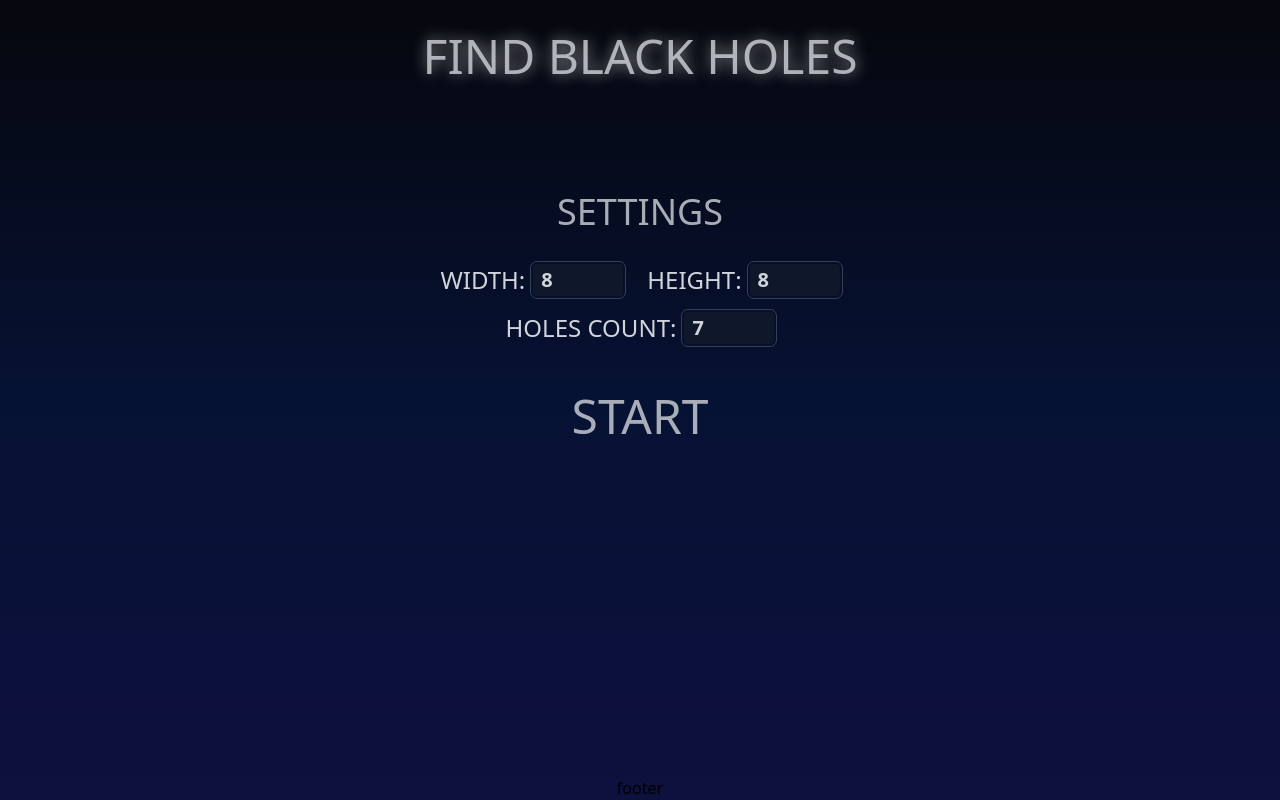
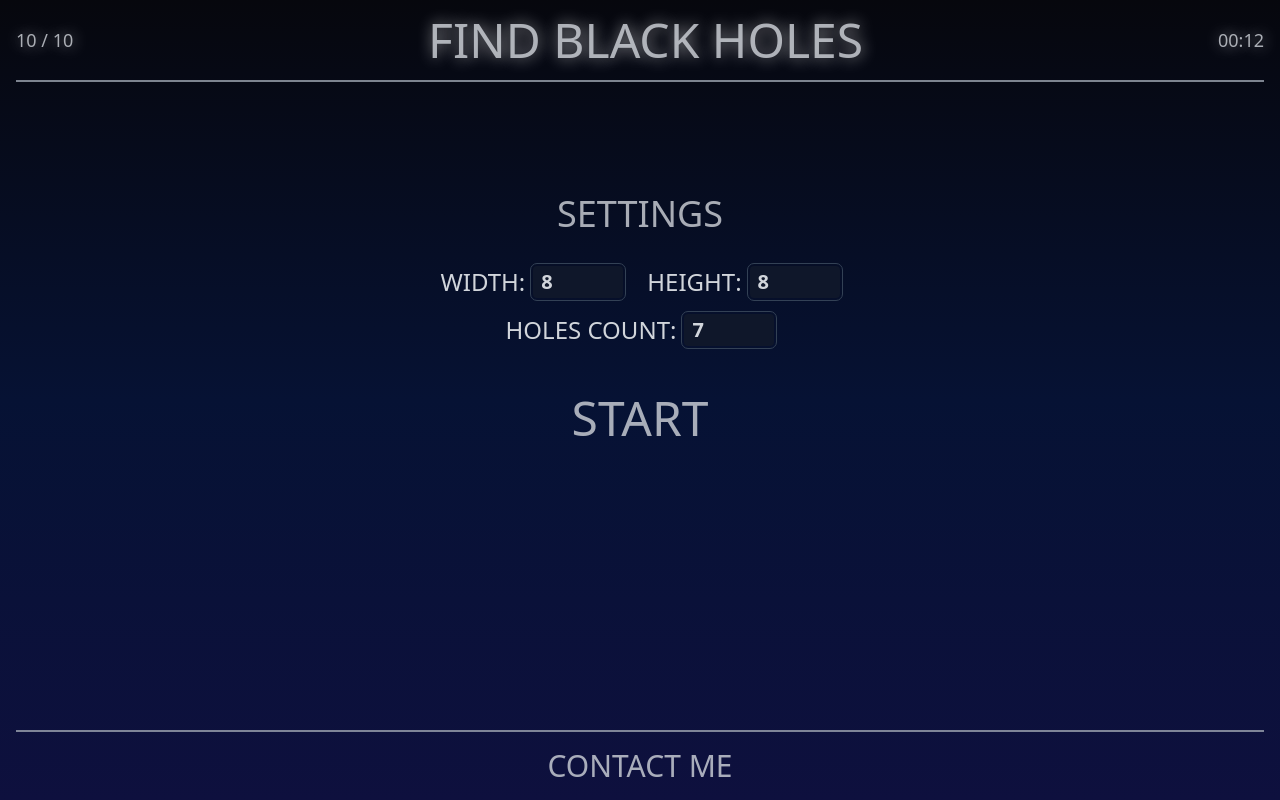
Before and after one commit to Nedilko/black-hole, a React (Create React App) app: page / in a window 1280 px wide. Built offline with nearby package versions, Linux system fonts and the light colour scheme.

Commit message:
added control elements

```diff
--- a/src/App.tsx
+++ b/src/App.tsx
@@ -1,6 +1,7 @@
 import { useState } from 'react';
 import GameField from './components/Game/GameField';
 import Footer from './components/UI/Footer';
+import GameControls from './components/UI/GameControls';
 import Header from './components/UI/Header';
 import SettingsDialog from './components/UI/SettingsDialog';
 import { IBoardSize } from './game/field';
@@ -12,6 +13,7 @@ export interface ISettings {
 
 function App() {
   const [isStarted, setIsStarted] = useState(false);
+  const [isFinished, setIsFinished] = useState(false);
   const [settings, setSettings] = useState<ISettings>({
     size: { width: 8, height: 8 },
     holesCount: 7,
@@ -19,24 +21,40 @@ function App() {
 
   const handleStartGame = (settings: ISettings) => {
     setSettings(settings);
-    console.log('game started wisth settings: ', settings);
+    console.log('game started with settings: ', settings);
     setIsStarted(true);
   };
 
+  const handleFinishGame = () => {
+    console.log('game finished!');
+    setIsFinished(true);
+  };
+
   return (
-    <div className="font-extralight flex flex-col min-h-screen overflow-x-scroll bg-gradient-to-b from-[#06070d] via-[#061234] to-[#0e103e]">
-      <header className="flex justify-center">
-        <Header />
+    <div className="font-extralight bg-gradient-to-b from-[#06070d] via-[#061234] to-[#0e103e]">
+      <div className="flex flex-col min-h-screen p-4 overflow-x-scroll">
+        <header className="flex justify-center border-b-2 pb-4 border-gray-400/80">
+          <Header cellsCount={10} openedCellsCount={10} timer={'00:12'} />
         </header>
         <main className="flex flex-col mt-24 justify-center items-center">
           {!isStarted && <SettingsDialog onStartGame={handleStartGame} />}
           {isStarted && (
-          <GameField size={settings.size} holesCount={settings.holesCount} />
+            <GameField
+              size={settings.size}
+              holesCount={settings.holesCount}
+              onFinish={handleFinishGame}
+            />
           )}
         </main>
-      <footer className="flex mt-auto justify-center">
+        <footer className="flex flex-col mt-auto justify-center items-center">
+          <div className="flex mb-4">
+            {isFinished && (
+              <GameControls onTryAgain={() => {}} onMainMenu={() => {}} />
+            )}
+          </div>
           <Footer />
         </footer>
+      </div>
     </div>
   );
 }
--- a/src/components/Game/GameField.tsx
+++ b/src/components/Game/GameField.tsx
@@ -2,19 +2,30 @@ import Cell from './Cell';
 import type { IBoardSize } from '../../game/field';
 import { useGameBoard } from '../../hooks/useGameBoard';
 import { getSize } from '../../game/helpers';
+import { useEffect } from 'react';
 
 type PropsType = {
   size: IBoardSize;
   holesCount: number;
+  onFinish: () => void;
 };
 
-const GameField = ({ size, holesCount }: PropsType) => {
-  const { board, openedIndexesCount } = useGameBoard(size, holesCount);
+const GameField = ({ size, holesCount, onFinish }: PropsType) => {
+  const { board, openedIndexesCount, isFinished } = useGameBoard(
+    size,
+    holesCount
+  );
   const { width, height } = size;
+
+  useEffect(() => {
+    if (isFinished) {
+      onFinish();
+    }
+  }, [isFinished, onFinish]);
 
   return (
     <div className="flex flex-col">
-      <div className="flex text-white">
+      <div className="flex text-white hover:underline">
         {getSize(size) - openedIndexesCount}
       </div>
       <div className="flex flex-col">
--- a/src/components/UI/Footer.tsx
+++ b/src/components/UI/Footer.tsx
@@ -1,5 +1,14 @@
 const Footer = () => {
-  return <div>footer</div>;
+  return (
+    <div className="flex w-full text-3xl text-gray-300/80 uppercase justify-center border-t-2 pt-4 border-gray-400/80">
+      <a
+        className="hover:cursor-pointer hover:text-shadow hover:text-gray-300 transition-all duration-150"
+        href="mailto:alexandr.nedilko@gmail.com"
+      >
+        contact me
+      </a>
+    </div>
+  );
 };
 
 export default Footer;
--- /dev/null
+++ b/src/components/UI/GameControls.tsx
@@ -0,0 +1,19 @@
+type PropsTyle = {
+  onTryAgain: () => void;
+  onMainMenu: () => void;
+};
+
+const GameControls = ({ onTryAgain, onMainMenu }: PropsTyle) => {
+  return (
+    <div className="flex flex-row gap-x-8 upppercase">
+      <button className="flex text-3xl text-gray-300/80 uppercase hover:text-shadow hover:text-gray-300 transition-all duration-150">
+        try again
+      </button>
+      <button className="flex text-3xl text-gray-300/80 uppercase hover:text-shadow hover:text-gray-300 transition-all duration-150">
+        main menu
+      </button>
+    </div>
+  );
+};
+
+export default GameControls;
--- a/src/components/UI/Header.tsx
+++ b/src/components/UI/Header.tsx
@@ -1,7 +1,15 @@
-const Header = () => {
+type PropsType = {
+  cellsCount: number;
+  openedCellsCount: number;
+  timer: string;
+};
+
+const Header = ({ cellsCount, openedCellsCount, timer }: PropsType) => {
   return (
-    <div className="text-5xl text-gray-300/80 uppercase mt-8 text-shadow">
-      find black holes
+    <div className="flex justify-between w-full items-center text-5xl text-gray-300/80 uppercase text-shadow">
+      <div className="py-21 flex text-lg">{`${cellsCount} / ${openedCellsCount}`}</div>
+      <div className="flex">find black holes</div>
+      <div className="flex text-lg">{timer}</div>
     </div>
   );
 };
--- a/src/hooks/useGameBoard.tsx
+++ b/src/hooks/useGameBoard.tsx
@@ -2,10 +2,12 @@ import { useMemo, useState } from 'react';
 import { GameBoard, IBoardWithCells, IBoardSize } from '../game/field';
 
 export const useGameBoard = (size: IBoardSize, holesCount: number) => {
+  const [isFinished, setIsFinished] = useState(false);
   const board: IBoardWithCells = useMemo(
     () =>
       GameBoard.create(size, holesCount, () => {
         setOpenedIndexes(board.openedCellIndexes.length);
+        setIsFinished(true);
       }),
     [holesCount, size]
   );
@@ -14,5 +16,5 @@ export const useGameBoard = (size: IBoardSize, holesCount: number) => {
     board.openedCellIndexes.length
   );
 
-  return { board, openedIndexesCount };
+  return { board, openedIndexesCount, isFinished };
 };
```
Lines whose indentation alone changed are shown as unchanged.
